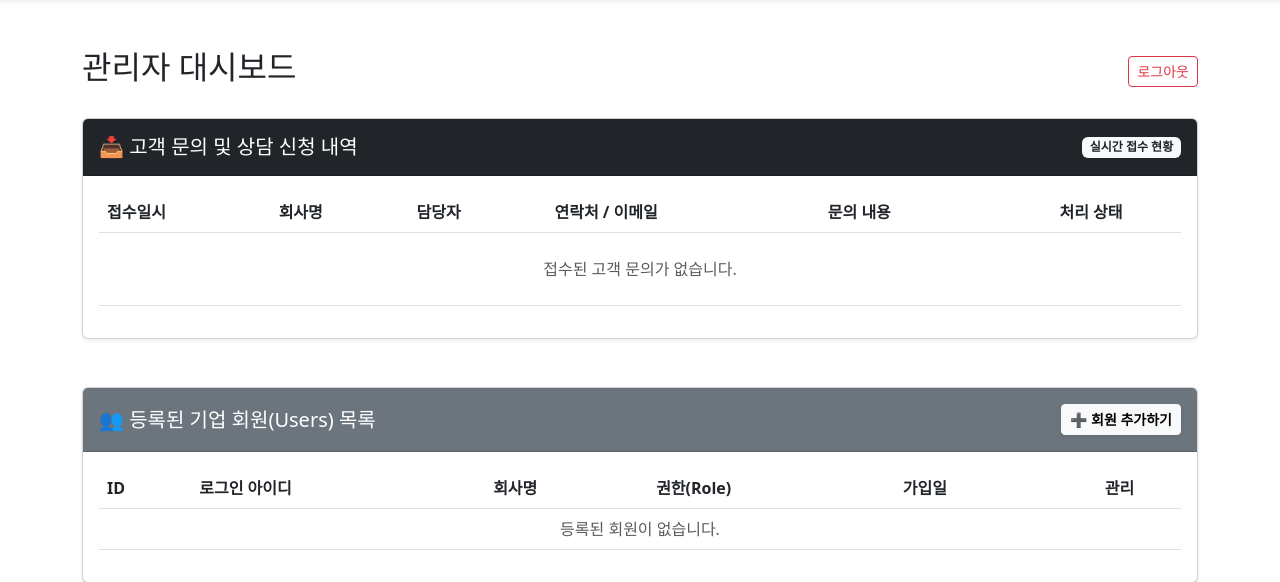
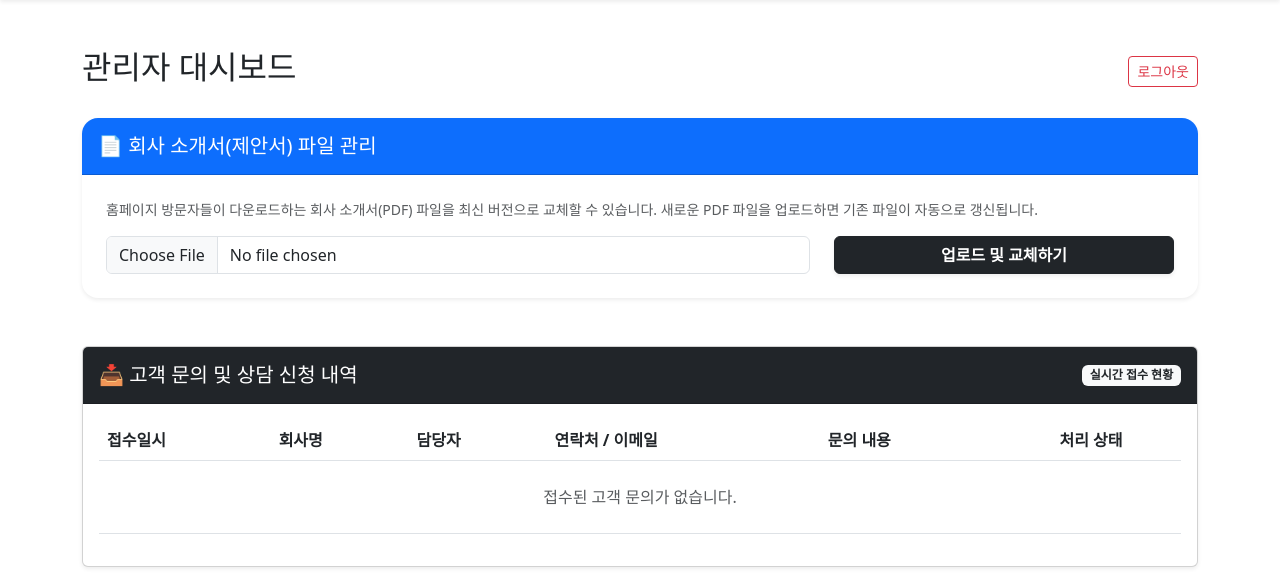
Before and after one commit to Rvnning/company-site, a Flask app: page /dashboard/admin in a window 1280 px wide. Shown: the part 56-638 px from the top of the page. Run offline with Flask 3, Linux system fonts and the light colour scheme; the visitor is signed in with stand-in values (Sample User, id 1); data that the repository does not hold is empty; some libraries are stand-ins or nearby versions.

Commit message:
upload&download

```diff
--- a/app.py
+++ b/app.py
@@ -84,33 +84,52 @@ def update_inquiry_status(inquiry_id):
 
     return redirect(url_for('admin_dashboard'))
 
+import io
+
+# --- [관리자: 제안서 파일 업로드 라우트] ---
+@app.route('/dashboard/admin/upload-proposal', methods=['POST'])
+@admin_required
+def upload_proposal():
+    file = request.files.get('proposal_file')
+
+    if file and file.filename:
+        try:
+            file_bytes = file.read()
+            file_name = "cierra_proposal.pdf"  # 항상 최신 파일명으로 고정하여 덮어쓰기
+
+            # Supabase Storage의 proposals 버킷에 업로드 (upsert=true로 기존 파일 덮어쓰기)
+            supabase.storage.from_('proposals').upload(
+                path=file_name,
+                file=file_bytes,
+                file_options={"upsert": "true", "content-type": "application/pdf"}
+            )
+
+            flash('회사 소개서가 성공적으로 업로드 및 갱신되었습니다.', 'success')
+        except Exception as e:
+            print("제안서 업로드 에러:", e)
+            flash('파일 업로드 중 오류가 발생했습니다.', 'danger')
+    else:
+        flash('업로드할 PDF 파일을 선택해 주세요.', 'warning')
+
+    return redirect(url_for('admin_dashboard'))
+
+# --- [사용자: 제안서 다운로드 라우트] ---
 @app.route('/download-proposal')
 def download_proposal():
     try:
-        # 1. 'proposals' 버킷에 있는 파일 목록을 동적으로 가져옴 (하드코딩 제거)
-        files = supabase.storage.from_('proposals').list()
+        # Supabase Storage에서 제안서 파일 바이트 데이터 가져오기
+        file_data = supabase.storage.from_('proposals').download('cierra_proposal.pdf')
 
-        if not files:
-            flash('다운로드할 제안서 파일이 없습니다.', 'warning')
-            return redirect(url_for('index'))
-
-        # 2. 버킷에 업로드된 첫 번째 파일의 이름을 동적으로 선택
-        file_path = files[0]['name']
-
-        # 3. Supabase Storage에서 파일 바이너리 데이터를 직접 다운로드
-        file_data = supabase.storage.from_('proposals').download(file_path)
-
-        # 4. Flask의 send_file을 사용하여 브라우저가 열지 않고 바로 다운로드하도록 강제함
         return send_file(
             io.BytesIO(file_data),
-            as_attachment=True,          # 브라우저 미리보기가 아닌 강제 다운로드 실행
-            download_name=file_path      # 다운로드될 때의 파일 이름 지정
+            mimetype='application/pdf',
+            as_attachment=True,
+            download_name='Cierra_Energy_Company_Profile.pdf'
         )
     except Exception as e:
-        print("파일 다운로드 에러:", e)
-        flash('제안서 파일을 다운로드하는 중 오류가 발생했습니다.', 'warning')
+        print("제안서 다운로드 에러:", e)
+        flash('등록된 회사 소개서 파일이 없거나 다운로드 중 오류가 발생했습니다.', 'warning')
         return redirect(url_for('index'))
-
 
 # --- [로그인 및 인증 라우팅] ---
 
--- a/templates/admin_dashboard.html
+++ b/templates/admin_dashboard.html
@@ -6,6 +6,29 @@
     <div class="col-md-12 d-flex justify-content-between align-items-center">
         <h2>관리자 대시보드</h2>
         <a href="/logout" class="btn btn-outline-danger btn-sm">로그아웃</a>
+    </div>
+</div>
+
+<!-- 회사 소개서 파일 관리 카드 -->
+<div class="card shadow-sm mb-5 border-0 rounded-4">
+    <div class="card-header bg-primary text-white rounded-top-4 py-3">
+        <h5 class="mb-0">📄 회사 소개서(제안서) 파일 관리</h5>
+    </div>
+    <div class="card-body p-4">
+        <p class="text-muted small mb-3">
+            홈페이지 방문자들이 다운로드하는 회사 소개서(PDF) 파일을 최신 버전으로 교체할 수 있습니다. 새로운 PDF 파일을 업로드하면 기존 파일이 자동으로 갱신됩니다.
+        </p>
+
+        <form action="/dashboard/admin/upload-proposal" method="POST" enctype="multipart/form-data" class="row align-items-center">
+            <input type="hidden" name="csrf_token" value="{{ csrf_token() }}">
+
+            <div class="col-md-8 mb-3 mb-md-0">
+                <input type="file" class="form-control" name="proposal_file" accept=".pdf" required>
+            </div>
+            <div class="col-md-4">
+                <button type="submit" class="btn btn-dark w-100 fw-semibold shadow-sm">업로드 및 교체하기</button>
+            </div>
+        </form>
     </div>
 </div>
 
```
